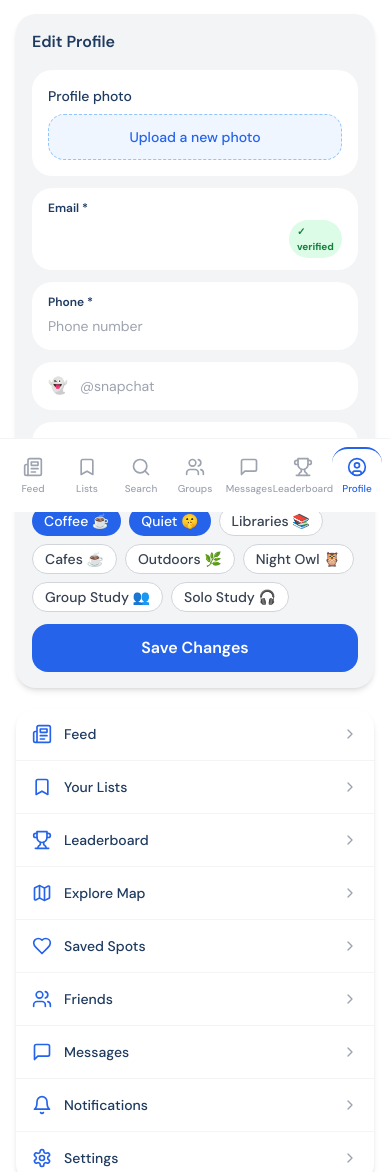
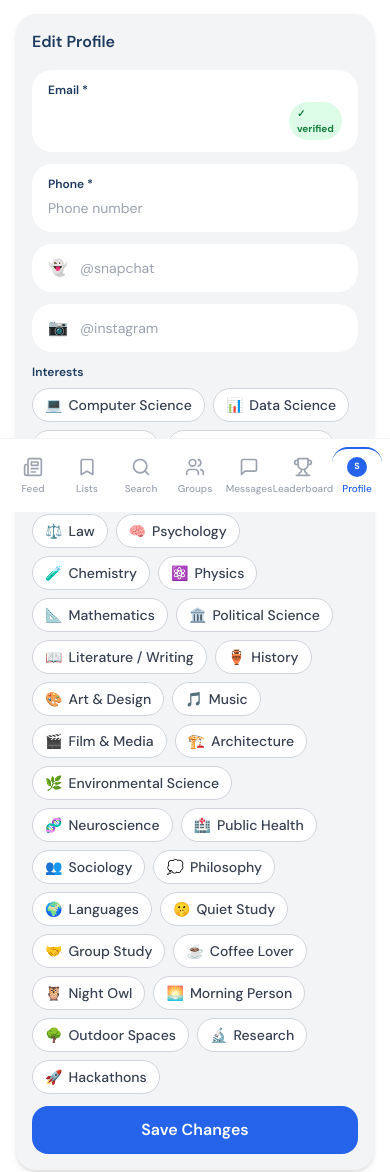
Before and after one commit to aadihuria/spotly, a Next.js app: page /profile in a window 390 px wide. Shown: the part 332-1504 px from the top of the page. Built offline with nearby package versions, Linux system fonts and the light colour scheme; no server answers.

Commit message:
Show avatar in nav, clickable profile photo upload, full interests list

```diff
--- a/app/(dashboard)/profile/page.tsx
+++ b/app/(dashboard)/profile/page.tsx
@@ -1,6 +1,6 @@
 'use client';
 
-import { useEffect, useMemo, useState } from 'react';
+import { useEffect, useMemo, useRef, useState } from 'react';
 import Link from 'next/link';
 import { signOut } from 'next-auth/react';
 import {
@@ -18,11 +18,47 @@ import {
 } from 'lucide-react';
 import { toast } from 'sonner';
 import ReviewCard from '@/components/ReviewCard';
-import { ImageUploader } from '@/components/spots/ImageUploader';
 import { useUser } from '@/hooks/useUser';
+import { useProfile } from '@/hooks/useProfile';
+import { uploadImage } from '@/lib/uploadImage';
 import { Review } from '@/components/ReviewProvider';
 
-const interests = ['Coffee ☕', 'Quiet 🤫', 'Libraries 📚', 'Cafes ☕', 'Outdoors 🌿', 'Night Owl 🦉', 'Group Study 👥', 'Solo Study 🎧'];
+const INTERESTS = [
+  // Academic
+  { label: 'Computer Science', emoji: '💻' },
+  { label: 'Data Science', emoji: '📊' },
+  { label: 'Engineering', emoji: '⚙️' },
+  { label: 'Pre-Med / Biology', emoji: '🧬' },
+  { label: 'Business / Finance', emoji: '📈' },
+  { label: 'Economics', emoji: '🏦' },
+  { label: 'Law', emoji: '⚖️' },
+  { label: 'Psychology', emoji: '🧠' },
+  { label: 'Chemistry', emoji: '🧪' },
+  { label: 'Physics', emoji: '⚛️' },
+  { label: 'Mathematics', emoji: '📐' },
+  { label: 'Political Science', emoji: '🏛️' },
+  { label: 'Literature / Writing', emoji: '📖' },
+  { label: 'History', emoji: '🏺' },
+  { label: 'Art & Design', emoji: '🎨' },
+  { label: 'Music', emoji: '🎵' },
+  { label: 'Film & Media', emoji: '🎬' },
+  { label: 'Architecture', emoji: '🏗️' },
+  { label: 'Environmental Science', emoji: '🌿' },
+  { label: 'Neuroscience', emoji: '🧬' },
+  { label: 'Public Health', emoji: '🏥' },
+  { label: 'Sociology', emoji: '👥' },
+  { label: 'Philosophy', emoji: '💭' },
+  { label: 'Languages', emoji: '🌍' },
+  // Study style
+  { label: 'Quiet Study', emoji: '🤫' },
+  { label: 'Group Study', emoji: '🤝' },
+  { label: 'Coffee Lover', emoji: '☕' },
+  { label: 'Night Owl', emoji: '🦉' },
+  { label: 'Morning Person', emoji: '🌅' },
+  { label: 'Outdoor Spaces', emoji: '🌳' },
+  { label: 'Research', emoji: '🔬' },
+  { label: 'Hackathons', emoji: '🚀' },
+];
 
 const menuItems = [
   ['Feed', '/dashboard', Newspaper],
@@ -57,6 +93,9 @@ type ProfilePayload = {
 
 export default function ProfilePage() {
   const { user } = useUser();
+  const { mutate: mutateProfile } = useProfile();
+  const fileInputRef = useRef<HTMLInputElement>(null);
+  const [avatarUploading, setAvatarUploading] = useState(false);
   const [profile, setProfile] = useState<ProfilePayload | null>(null);
   const [ratings, setRatings] = useState<Review[]>([]);
   const [email, setEmail] = useState(user?.email ?? '');
@@ -160,6 +199,35 @@ export default function ProfilePage() {
     );
   }
 
+  async function handleAvatarUpload(e: React.ChangeEvent<HTMLInputElement>) {
+    const file = e.target.files?.[0];
+    if (!file || !userId) return;
+    setAvatarUploading(true);
+    try {
+      const url = await uploadImage(file);
+      setAvatarPreview(url);
+      await fetch(`/api/users/${userId}`, {
+        method: 'PUT',
+        headers: { 'Content-Type': 'application/json' },
+        body: JSON.stringify({
+          email,
+          phone,
+          instagram,
+          snapchat,
+          interests: selectedInterests,
+          avatar: url,
+          displayName: profile?.displayName ?? username,
+        }),
+      });
+      void mutateProfile();
+      toast.success('Profile photo updated');
+    } catch {
+      toast.error('Failed to upload photo');
+    } finally {
+      setAvatarUploading(false);
+    }
+  }
+
   async function saveProfile() {
     if (!userId) return;
     setSaving(true);
@@ -184,6 +252,7 @@ export default function ProfilePage() {
       return;
     }
 
+    void mutateProfile();
     toast.success('Profile updated');
   }
 
@@ -204,7 +273,13 @@ export default function ProfilePage() {
       </div>
 
       <section className="space-y-4 text-center">
-        <div className="relative mx-auto h-20 w-20">
+        <button
+          type="button"
+          onClick={() => fileInputRef.current?.click()}
+          disabled={avatarUploading}
+          className="relative mx-auto block h-20 w-20"
+          aria-label="Change profile photo"
+        >
           {avatarPreview ? (
             <img src={avatarPreview} alt="Profile" className="h-full w-full rounded-full border-4 border-[#2563EB] object-cover" />
           ) : (
@@ -213,9 +288,20 @@ export default function ProfilePage() {
             </div>
           )}
           <div className="absolute bottom-0 right-0 flex h-8 w-8 items-center justify-center rounded-full bg-[#2563EB] text-white shadow-md">
-            <Camera className="h-4 w-4" />
+            {avatarUploading ? (
+              <div className="h-4 w-4 animate-spin rounded-full border-2 border-white border-t-transparent" />
+            ) : (
+              <Camera className="h-4 w-4" />
+            )}
           </div>
-        </div>
+        </button>
+        <input
+          ref={fileInputRef}
+          type="file"
+          accept="image/*"
+          className="hidden"
+          onChange={handleAvatarUpload}
+        />
         <div>
           <h1 className="text-xl font-bold text-[#1E3A5F] dark:text-white">{username}</h1>
           <p className="text-sm text-gray-500 dark:text-slate-300">@{profile?.username ?? username}</p>
@@ -238,11 +324,6 @@ export default function ProfilePage() {
       <section className="rounded-2xl bg-[#F3F4F6] p-4 shadow-md dark:bg-slate-800">
         <h2 className="mb-4 text-base font-semibold text-[#1E3A5F] dark:text-white">Edit Profile</h2>
         <div className="space-y-3">
-          <div className="rounded-2xl bg-white p-4 dark:bg-slate-900">
-            <p className="mb-2 text-sm font-medium text-[#1E3A5F] dark:text-white">Profile photo</p>
-            <ImageUploader onUploaded={(url) => setAvatarPreview(url)} />
-          </div>
-
           <div className="rounded-2xl bg-white px-4 py-3 dark:bg-slate-900">
             <label className="mb-1 block text-xs font-semibold text-[#1E3A5F] dark:text-white">Email *</label>
             <div className="flex items-center gap-3">
@@ -288,20 +369,21 @@ export default function ProfilePage() {
           <div className="space-y-2">
             <p className="text-xs font-semibold text-[#1E3A5F] dark:text-white">Interests</p>
             <div className="flex flex-wrap gap-2">
-              {interests.map((interest) => {
-                const active = selectedInterests.includes(interest);
+              {INTERESTS.map(({ label, emoji }) => {
+                const active = selectedInterests.includes(label);
                 return (
                   <button
-                    key={interest}
+                    key={label}
                     type="button"
-                    onClick={() => toggleInterest(interest)}
-                    className={`rounded-full px-3 py-1 text-sm font-medium ${
+                    onClick={() => toggleInterest(label)}
+                    className={`flex items-center gap-1.5 rounded-full px-3 py-1.5 text-sm font-medium transition-all ${
                       active
                         ? 'bg-[#2563EB] text-white'
                         : 'border border-gray-300 bg-white text-gray-700 dark:border-slate-600 dark:bg-slate-900 dark:text-slate-200'
                     }`}
                   >
-                    {interest}
+                    <span>{emoji}</span>
+                    {label}
                   </button>
                 );
               })}
--- a/components/layout/BottomNav.tsx
+++ b/components/layout/BottomNav.tsx
@@ -3,6 +3,8 @@
 import Link from 'next/link';
 import { usePathname } from 'next/navigation';
 import { Bookmark, MessageSquare, Newspaper, Search, Trophy, UserCircle, Users } from 'lucide-react';
+import { useProfile } from '@/hooks/useProfile';
+import { useUser } from '@/hooks/useUser';
 
 const items = [
   { href: '/dashboard', label: 'Feed', icon: Newspaper },
@@ -16,13 +18,18 @@ const items = [
 
 export function BottomNav() {
   const pathname = usePathname();
+  const { profile } = useProfile();
+  const { user } = useUser();
+  const avatarUrl = profile?.avatar ?? null;
+  const initial = (profile?.displayName || user?.name || profile?.username || 'S').charAt(0).toUpperCase();
 
   return (
-    <nav className="fixed inset-x-0 bottom-0 z-40 border-t border-gray-100 bg-white px-2 pb-[max(0.5rem,env(safe-area-inset-bottom))] pt-2 md:hidden">
+    <nav className="fixed inset-x-0 bottom-0 z-40 border-t border-gray-100 bg-white px-2 pb-[max(0.5rem,env(safe-area-inset-bottom))] pt-2 md:hidden dark:border-slate-800 dark:bg-slate-950">
       <div className="grid grid-cols-7 gap-1">
         {items.map((item) => {
           const active = pathname === item.href || pathname.startsWith(`${item.href}/`);
           const Icon = item.icon;
+          const isProfile = item.href === '/profile';
           return (
             <Link
               key={item.href}
@@ -31,7 +38,25 @@ export function BottomNav() {
                 active ? 'border-[#2563EB] text-[#2563EB]' : 'border-transparent text-gray-400'
               }`}
             >
-              <Icon className="h-5 w-5" />
+              {isProfile ? (
+                avatarUrl ? (
+                  <img
+                    src={avatarUrl}
+                    alt="Profile"
+                    className={`h-5 w-5 rounded-full object-cover ${active ? 'ring-2 ring-[#2563EB]' : ''}`}
+                  />
+                ) : (
+                  <div
+                    className={`flex h-5 w-5 items-center justify-center rounded-full text-[9px] font-bold ${
+                      active ? 'bg-[#2563EB] text-white' : 'bg-gray-200 text-gray-600 dark:bg-slate-700 dark:text-slate-200'
+                    }`}
+                  >
+                    {initial}
+                  </div>
+                )
+              ) : (
+                <Icon className="h-5 w-5" />
+              )}
               <span className="text-[10px] font-medium">{item.label}</span>
             </Link>
           );
--- a/components/layout/Sidebar.tsx
+++ b/components/layout/Sidebar.tsx
@@ -5,6 +5,7 @@ import { usePathname } from 'next/navigation';
 import { signOut } from 'next-auth/react';
 import { Bookmark, GraduationCap, MessageSquare, Newspaper, Search, Trophy, UserCircle, Users } from 'lucide-react';
 import { useUser } from '@/hooks/useUser';
+import { useProfile } from '@/hooks/useProfile';
 
 const items = [
   { href: '/dashboard', label: 'Feed', icon: Newspaper },
@@ -19,9 +20,11 @@ const items = [
 export function Sidebar() {
   const pathname = usePathname();
   const { user } = useUser();
-  const userName = user?.name?.trim() || user?.email?.split('@')[0] || 'Spotly member';
+  const { profile } = useProfile();
+  const userName = profile?.displayName || user?.name?.trim() || profile?.username || user?.email?.split('@')[0] || 'Spotly member';
   const userSubline = user?.email || 'Signed in';
   const userInitial = userName.charAt(0).toUpperCase();
+  const avatarUrl = profile?.avatar ?? null;
 
   return (
     <header className="sticky top-0 z-30 hidden border-b border-gray-100 bg-white/95 backdrop-blur md:block dark:border-slate-800 dark:bg-slate-950/95">
@@ -58,9 +61,13 @@ export function Sidebar() {
         </nav>
 
         <div className="flex min-w-0 shrink-0 items-center gap-3 rounded-2xl bg-gray-50 px-3 py-3 dark:bg-slate-900">
-          <div className="flex h-11 w-11 items-center justify-center rounded-full bg-[#2563EB] text-sm font-bold text-white">
-            {userInitial}
-          </div>
+          {avatarUrl ? (
+            <img src={avatarUrl} alt={userName} className="h-11 w-11 rounded-full object-cover" />
+          ) : (
+            <div className="flex h-11 w-11 items-center justify-center rounded-full bg-[#2563EB] text-sm font-bold text-white">
+              {userInitial}
+            </div>
+          )}
           <div className="hidden min-w-0 xl:block">
             <p className="max-w-[160px] truncate text-sm font-semibold text-[#1E3A5F] dark:text-white">{userName}</p>
             <p className="max-w-[160px] truncate text-xs text-gray-500 dark:text-slate-300">{userSubline}</p>
--- /dev/null
+++ b/hooks/useProfile.ts
@@ -0,0 +1,25 @@
+'use client';
+
+import useSWR from 'swr';
+import { useUser } from './useUser';
+
+type ProfileData = {
+  id: string;
+  email: string;
+  username: string;
+  displayName?: string | null;
+  avatar?: string | null;
+  interests?: string[];
+};
+
+const fetcher = (url: string) => fetch(url).then((r) => r.json());
+
+export function useProfile() {
+  const { user } = useUser();
+  const { data, mutate } = useSWR<{ user: ProfileData }>(
+    user?.id ? '/api/users/me' : null,
+    fetcher,
+    { dedupingInterval: 60_000, revalidateOnFocus: false },
+  );
+  return { profile: data?.user ?? null, mutate };
+}
```
